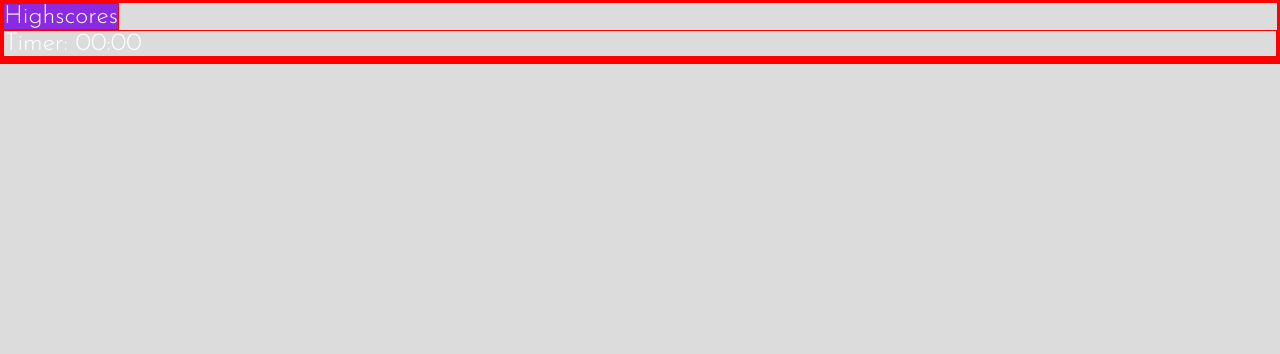
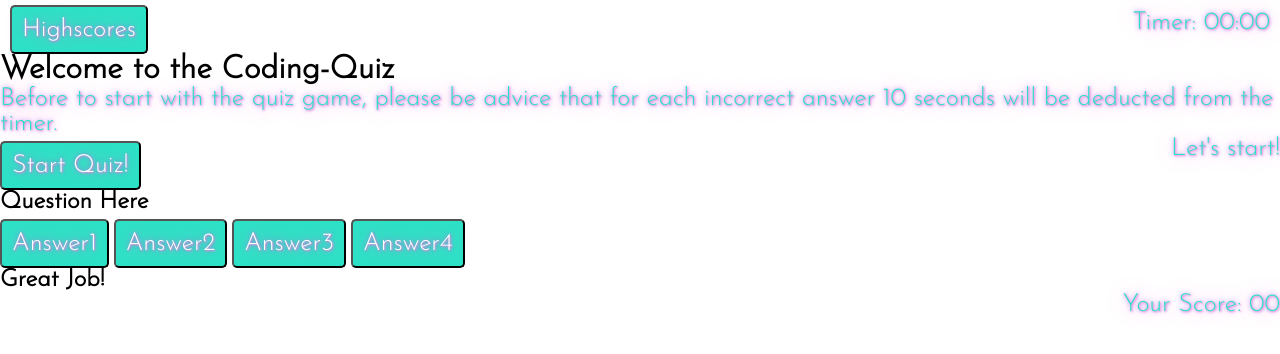
Before and after one commit to ch4r1i3/Quiz-Game, a plain HTML site: page index.html in a window 1280 px wide. Drawn offline with Linux system fonts and the light colour scheme.

Commit message:
Files location changed

```diff
--- a/Assets/css/style.css
+++ /dev/null
@@ -1,26 +0,0 @@
-* {
-    margin: 0;
-    padding: 0;
-    box-sizing: border-box;
-
-    border: 1px solid red;
-
-    /* default font */
-    font-family: 'Josefin Sans', sans-serif;
-}
-
-body {
-    background-color: gainsboro;
-}
-
-p {
-    color: white;
-    font-size: 25px;
-}
-
-button {
-    outline: none;
-    background-color: blueviolet;
-    color: white;
-    font-size: 25px;
-}
--- /dev/null
+++ b/Quiz-Game/Assets/css/style.css
@@ -0,0 +1,49 @@
+* {
+    margin: 0;
+    padding: 0;
+    box-sizing: border-box;
+    border-radius: 5px;
+
+    /* default font */
+    font-family: 'Josefin Sans', sans-serif;
+}
+
+body {
+    background-color: white;
+}
+
+p {
+    color: rgb(43, 226, 198);
+    text-shadow: 1px 1px 2px rgb(234, 130, 218), 0 0 25px rgb(238, 136, 196), 0 0 5px rgb(175, 111, 234);
+    font-size: 25px;
+    float: right;
+
+}
+
+button {
+    margin-top: 5px;
+    padding: 10px;
+    outline: none;
+    background-color: rgb(43, 226, 198);
+    color: white;
+    text-shadow: 1px 1px 2px rgb(234, 130, 218), 0 0 25px rgb(238, 136, 196), 0 0 5px rgb(175, 111, 234);
+    font-size: 25px;
+}
+button:hover {
+cursor: pointer;
+opacity: 45%;
+transition: 0.75s;
+box-shadow: 10px 10px 5px rgb(238, 136, 196);
+}
+
+.outer-container {
+    padding: 10px;
+}
+.top-bar {
+    padding: 10px;
+    display: inline;
+}
+.top-bar p {
+    padding: 10px;
+    display: inline;
+}
--- a/index.html
+++ b/index.html
@@ -16,7 +16,30 @@
         <!-- Inner div wich includes the header of the page -->
         <div class="container">
             <header class="intro">
+                <h1>Welcome to the Coding-Quiz</h1>
+                <p> Before to start with the quiz game, please be advice that for each incorrect answer 10 seconds will be deducted from the timer.</p>
+                <p> Let's start!</p>
+                <button class="str-btn">Start Quiz!</button>
             </header>
+        </div>
+        <div>
+            <main>
+                <div class="question">
+                    <h2>Question Here</h2>
+                </div>
+                    <div class="answers">
+                        <button class="btn">Answer1</button>
+                        <button class="btn">Answer2</button>
+                        <button class="btn">Answer3</button>
+                        <button class="btn">Answer4</button>
+                    </div>
+
+                <section class="end-part">
+                    <h2>Great Job!</h2>
+                    <p>Your Score: 00</p>
+
+                </section>
+            </main>
         </div>
 
     </body>
```
Also changed, not shown: Assets/js/script.js (deleted).
